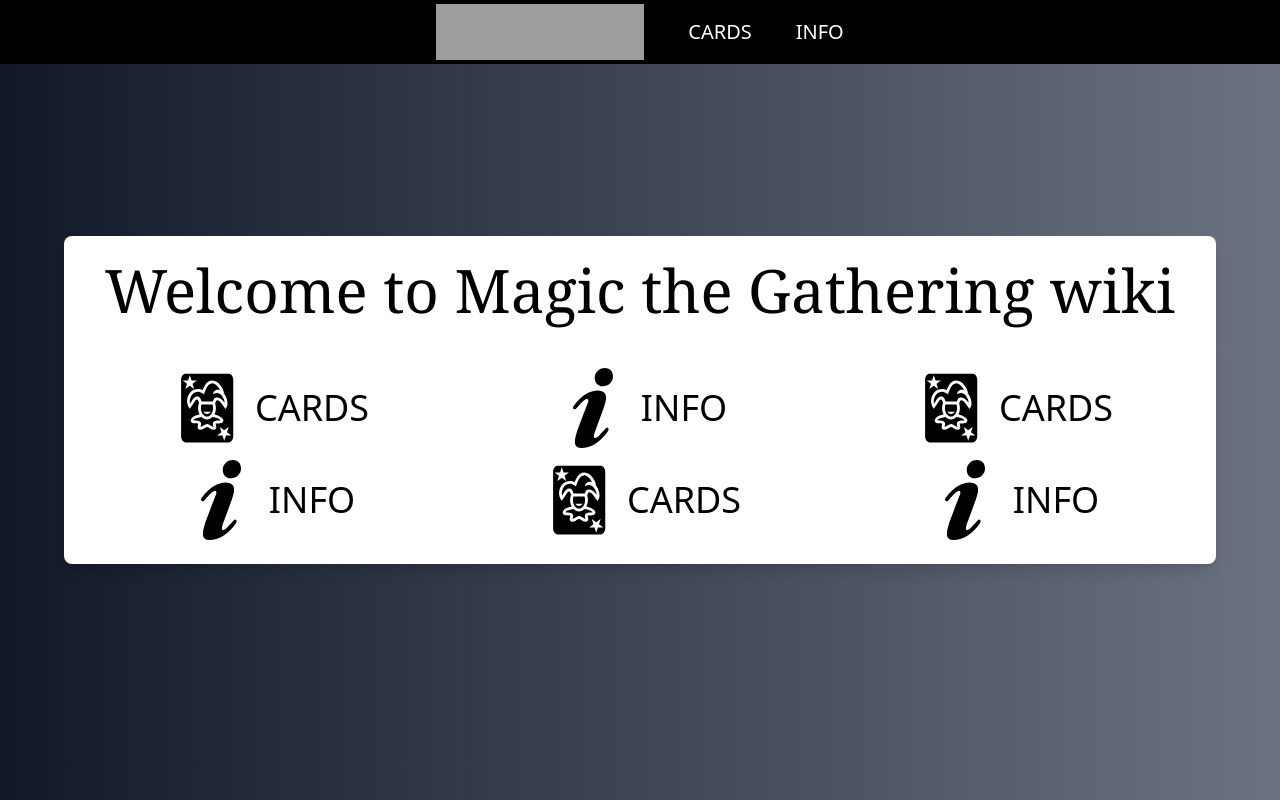
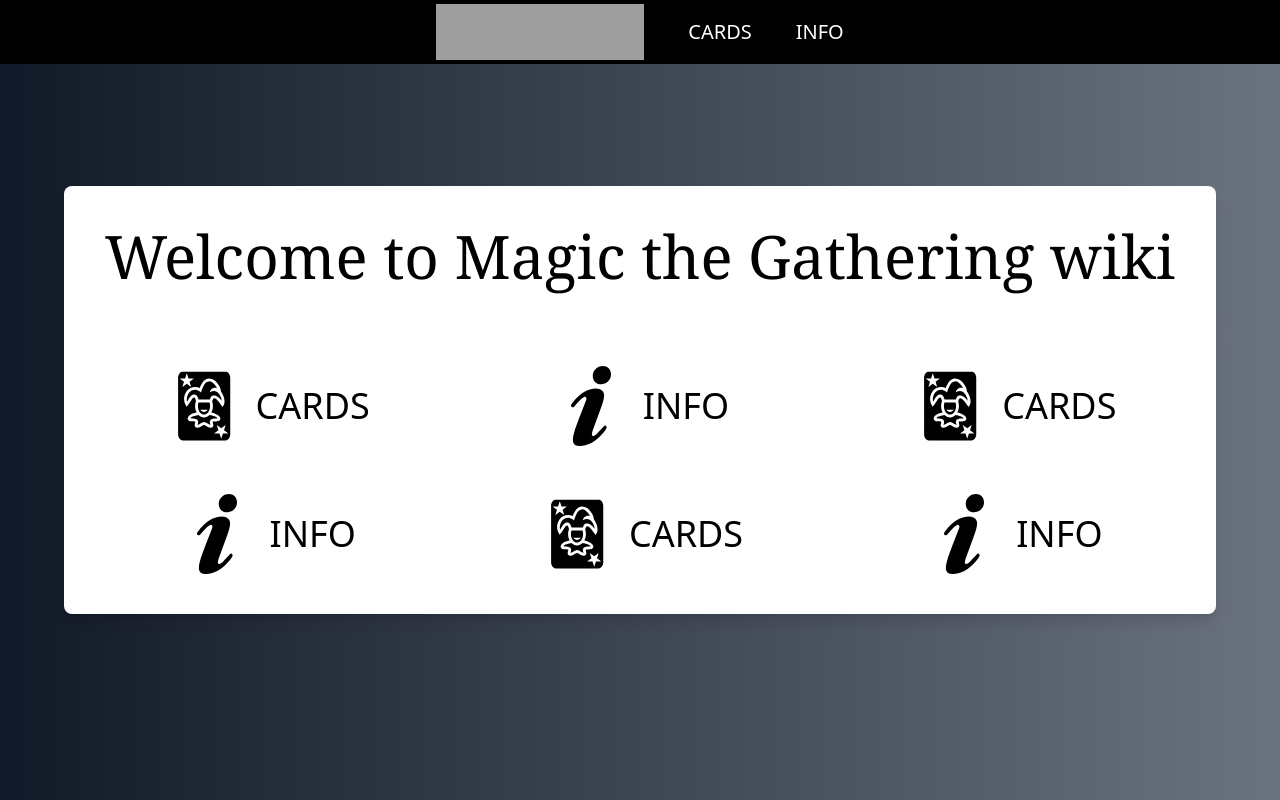
Before and after one commit to DaniTopoo/mtgProyect, a Vue app: page / in a window 1280 px wide. Built offline with nearby package versions, Linux system fonts and the light colour scheme; grey boxes are pictures that could not be loaded.

Commit message:
buttons home animation

```diff
--- a/src/Views/homeView.vue
+++ b/src/Views/homeView.vue
@@ -3,10 +3,13 @@
     <div class="homeBox flex justify-center rounded-t-lg">
       <p class="text-6xl font-serif">Welcome to Magic the Gathering wiki</p>
     </div>
-    <div class="homeBox grid grid-cols-3 justify-items-center rounded-b-lg">
+    <div
+      class="homeBox grid grid-cols-3 justify-items-center rounded-b-lg gap-12"
+    >
       <RouterLink
-        class="flex items-center gap-2 text-4xl text-black hover:text-orange-600"
-        v-for="link in links"
+        class="flex items-center gap-3 text-4xl text-black hover:text-orange-600 slide-in"
+        v-for="(link, i) in links"
+        :style="{ '--order': i }"
         :key="link.path"
         :to="link.path"
       >
--- a/src/style.css
+++ b/src/style.css
@@ -10,5 +10,32 @@
 }
 
 .homeBox {
-  @apply bg-white shadow-lg p-6 w-full max-w-6xl gap-3;
+  @apply bg-white shadow-lg p-10 w-full max-w-6xl;
 }
+
+.slide-in {
+  animation: 0.5s ease-in-out slide-in-animation,
+    0.5s ease-in-out forwards fade-in-animation;
+  opacity: 0;
+  animation-delay: calc(var(--order) * 300ms);
+}
+
+@keyframes slide-in-animation {
+  0% {
+    transform: translateY(30%);
+    pointer-events: none;
+  }
+  100% {
+    transform: none;
+    pointer-events: all;
+  }
+}
+
+@keyframes fade-in-animation {
+  from {
+    opacity: 0;
+  }
+  to {
+    opacity: 1;
+  }
+}
```
